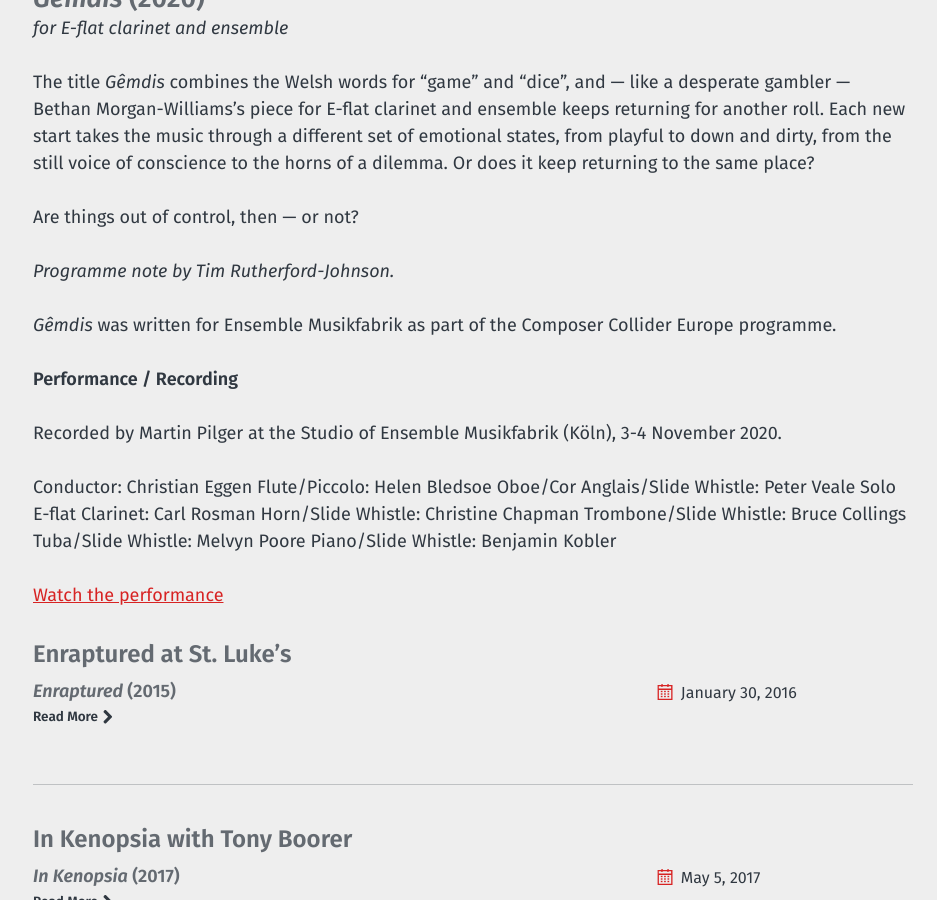
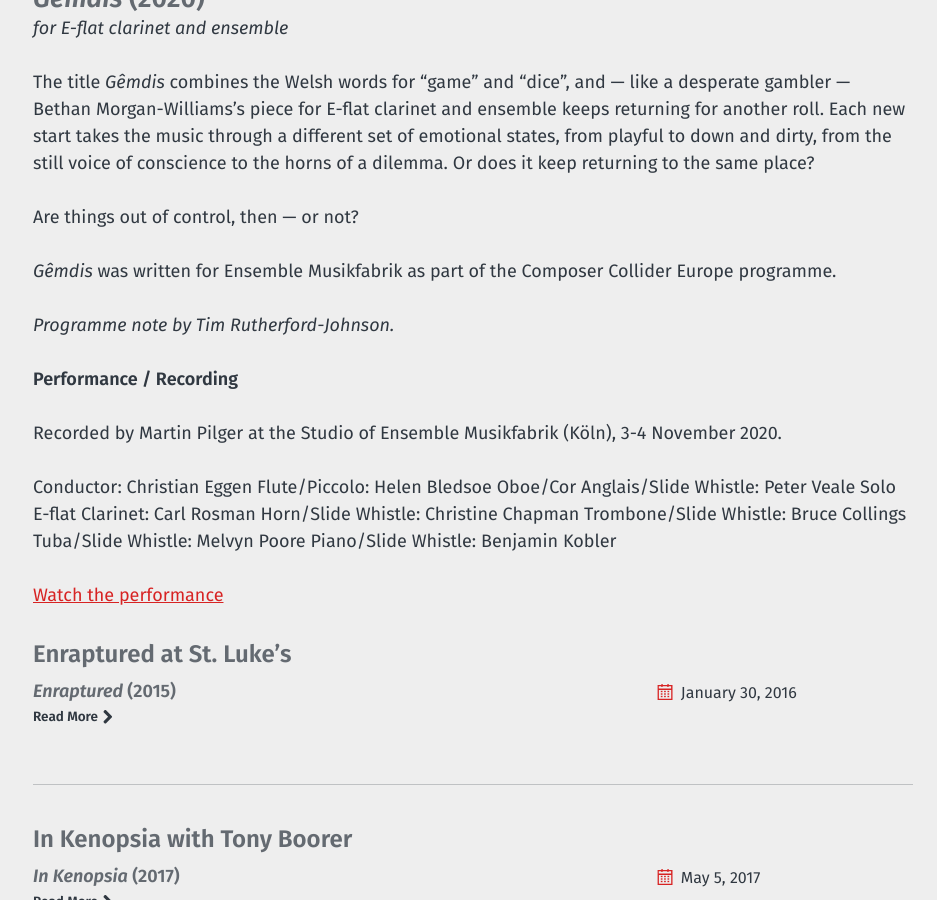
Before and after one commit to morganwilliamsb/website, a Jekyll site: the page built from _listen/gêmdis-with-ensemble-musikfabrik.md, in a window 1280 px wide and 900 px high, scrolled down 443 px. Shown: the whole window, without its empty margins (39-976 px from the left). Built offline with Jekyll 4.4.1, drawn with Linux system fonts in a browser that asks for light colours.

```diff
--- a/_listen/gêmdis-with-ensemble-musikfabrik.md
+++ b/_listen/gêmdis-with-ensemble-musikfabrik.md
@@ -12,9 +12,10 @@ The title *Gêmdis* combines the Welsh words for “game” and “dice”, and
 
 Are things out of control, then — or not?
 
+_Gêmdis_ was written for Ensemble Musikfabrik as part of the Composer Collider Europe programme.
+
 *Programme note by Tim Rutherford-Johnson.*
 
-_Gêmdis_ was written for Ensemble Musikfabrik as part of the Composer Collider Europe programme.
 
 **Performance / Recording**
 
```
